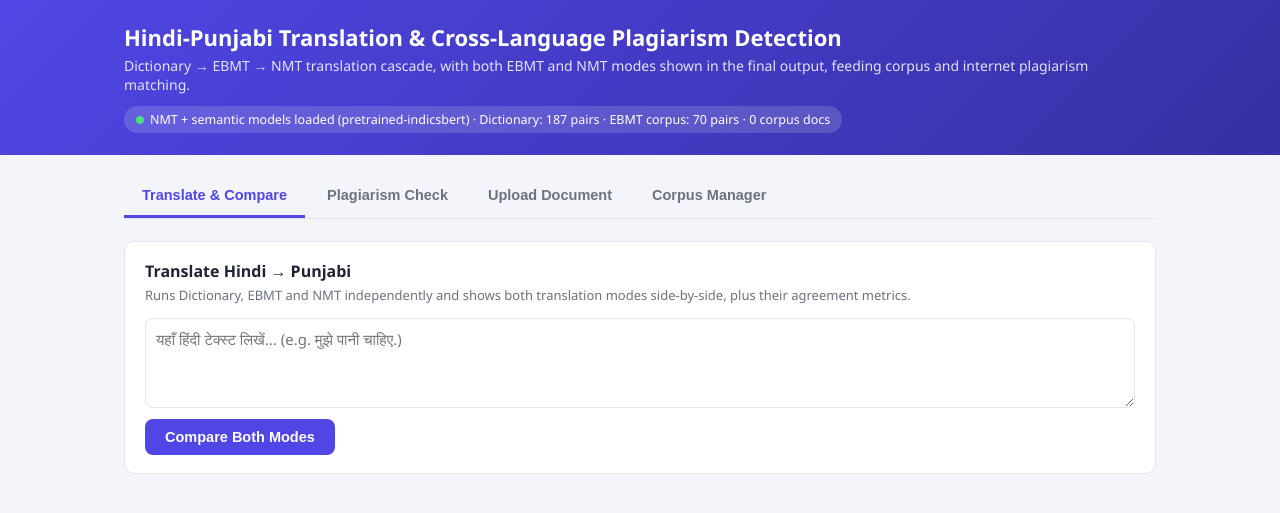
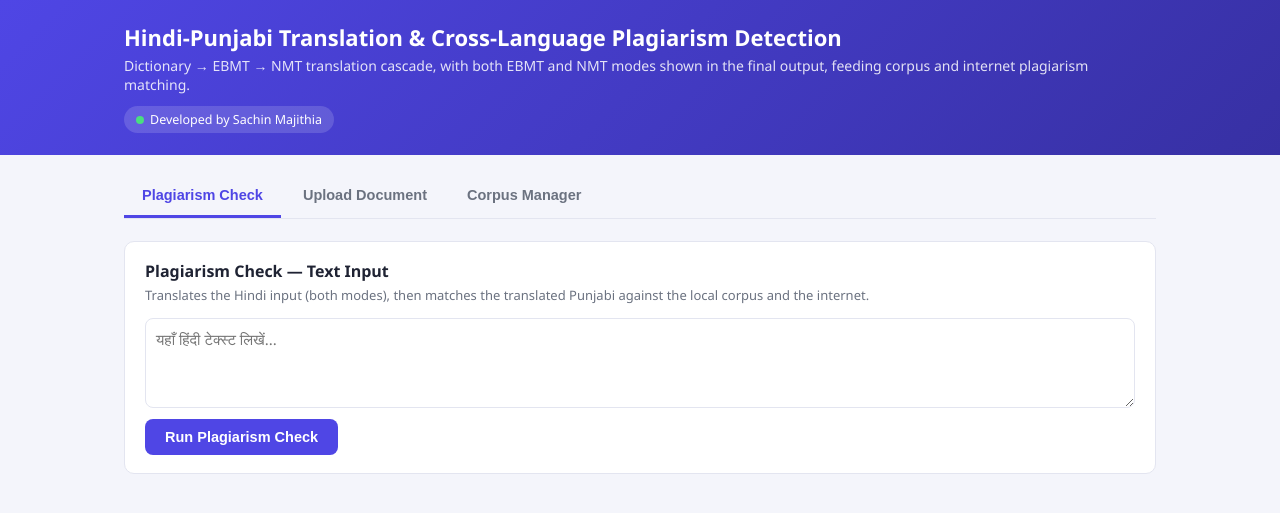
Before and after one commit to sachinmajithia/thesis, a Flask app: page / in a window 1280 px wide. Shown: the top 513 px of the page. Run offline with Flask 3, Linux system fonts and the light colour scheme.

Commit message:
Simplify UI/pipeline per latest requirements
- Internet search now only ever runs against the top corpus match's own
  text, and only when that match exceeds 50% similarity - the
  Hindi-input-text and translated-text internet searches are removed.
- File-based corpus uploads always use the file name as the title (drop
  the optional title override).
- Add a manual "Add to Corpus via Text" form (Title textbox + Content
  textarea) that posts to the existing /api/corpus/add endpoint, with a
  client-generated unique filename derived from the title + timestamp.
- Remove the "Translate & Compare" tab (translation-mode comparison is
  still shown inline within Plagiarism Check results).
- Remove the "Also search with English translation" checkbox from both
  Plagiarism Check and Upload Document tabs; the pipeline keeps English-
  gloss search on by default without exposing it as a toggle.
- Replace the models/corpus-stats health line with "Developed by Sachin
  Majithia".

```diff
--- a/app.py
+++ b/app.py
@@ -1714,8 +1714,8 @@ def upload_document_corpus():
         if not allowed_file(file.filename):
             return jsonify({'success': False, 'error': f'File type not allowed. Allowed: {", ".join(app.config["ALLOWED_EXTENSIONS"])}'}), 400
 
-        # Get metadata
-        title = request.form.get('title', file.filename)
+        # Get metadata - the file name is always used as the title
+        title = file.filename
         tags = request.form.getlist('tags')
 
         # Save uploaded file temporarily
@@ -1779,26 +1779,16 @@ def run_plagiarism_pipeline(hindi_text: str, use_sentence_search: bool = True) -
 
     corpus_matches = corpus_manager.search_corpus(translated_punjabi, top_k=10, threshold=0.55)
 
-    # =========== STEP 3: INTERNET SEARCH (GOOGLE) - HINDI INPUT + TRANSLATED TEXT ===========
-    print("\n[STEP 3] INTERNET SEARCH (GOOGLE) - HINDI INPUT TEXT")
-    print("-" * 80)
-
-    hindi_internet_matches = search_internet_google(hindi_text, max_results=5, use_sentence_search=use_sentence_search)
-
-    print("\n[STEP 3b] INTERNET SEARCH (GOOGLE) - TRANSLATED TEXT")
-    print("-" * 80)
-
-    translated_internet_matches = search_internet_google(translated_punjabi, max_results=5, use_sentence_search=use_sentence_search)
-
-    # =========== STEP 3c: INTERNET SEARCH (GOOGLE) - TOP CORPUS-MATCHED TEXT ===========
-    # If the corpus already found a semantically matching document, search
-    # the internet with THAT document's actual text rather than only our own
-    # translation - a corpus document is often itself sourced from a
-    # website, so its real wording is far more likely to be a verbatim (or
-    # near-verbatim) hit online than our machine-translated Punjabi is.
+    # =========== STEP 3: INTERNET SEARCH (GOOGLE) - CORPUS-MATCHED TEXT ONLY ===========
+    # Only search the internet when the corpus already found a strong (>50%)
+    # semantic match, and always search with THAT document's own text rather
+    # than the raw Hindi input or our own translation - a corpus document is
+    # often itself sourced from a website, so its real wording is far more
+    # likely to be a verbatim (or near-verbatim) hit online.
+    CORPUS_MATCH_INTERNET_THRESHOLD = 0.5
     corpus_matched_internet_matches = []
-    if corpus_matches:
-        print("\n[STEP 3c] INTERNET SEARCH (GOOGLE) - CORPUS-MATCHED TEXT")
+    if corpus_matches and corpus_matches[0]['similarity'] > CORPUS_MATCH_INTERNET_THRESHOLD:
+        print("\n[STEP 3] INTERNET SEARCH (GOOGLE) - CORPUS-MATCHED TEXT (>50% SIMILARITY)")
         print("-" * 80)
 
         top_corpus_match = corpus_matches[0]
@@ -1814,14 +1804,8 @@ def run_plagiarism_pipeline(hindi_text: str, use_sentence_search: bool = True) -
             use_sentence_search=use_sentence_search
         )
 
-    total_internet_matches = (
-        len(hindi_internet_matches) + len(translated_internet_matches) + len(corpus_matched_internet_matches)
-    )
-    highest_internet_similarity = max(
-        max([m['similarity'] for m in hindi_internet_matches], default=0),
-        max([m['similarity'] for m in translated_internet_matches], default=0),
-        max([m['similarity'] for m in corpus_matched_internet_matches], default=0)
-    )
+    total_internet_matches = len(corpus_matched_internet_matches)
+    highest_internet_similarity = max([m['similarity'] for m in corpus_matched_internet_matches], default=0)
 
     #=========== PREPARE RESPONSE ===========
     processing_time = (datetime.now() - start_time).total_seconds()
@@ -1842,31 +1826,15 @@ def run_plagiarism_pipeline(hindi_text: str, use_sentence_search: bool = True) -
             'max_similarity': max([m['similarity'] for m in corpus_matches], default=0)
         },
 
-        # Internet Results - three separate top-5 lists: searched with the
-        # original Hindi input, with the translated text, and (when a corpus
-        # match exists) with that corpus document's own text. 'matches' is
-        # also kept as a flat combined list for callers that still expect
-        # the pre-existing single-array shape.
+        # Internet Results - only ever searched using the top corpus match's
+        # own text (when corpus similarity is >50%). 'matches' is also kept
+        # as a flat list for callers that expect that shape.
         'internet_results': {
-            'matches': sorted(
-                hindi_internet_matches + translated_internet_matches + corpus_matched_internet_matches,
-                key=lambda m: m['similarity'],
-                reverse=True
-            ),
-            'hindi_results': {
-                'total_matches': len(hindi_internet_matches),
-                'matches': hindi_internet_matches[:5],
-                'max_similarity': max([m['similarity'] for m in hindi_internet_matches], default=0)
-            },
-            'translated_results': {
-                'total_matches': len(translated_internet_matches),
-                'matches': translated_internet_matches[:5],
-                'max_similarity': max([m['similarity'] for m in translated_internet_matches], default=0)
-            },
+            'matches': corpus_matched_internet_matches,
             'corpus_matched_results': {
                 'total_matches': len(corpus_matched_internet_matches),
                 'matches': corpus_matched_internet_matches[:5],
-                'max_similarity': max([m['similarity'] for m in corpus_matched_internet_matches], default=0)
+                'max_similarity': highest_internet_similarity
             },
             'total_matches': total_internet_matches,
             'max_similarity': highest_internet_similarity,
--- a/templates/integrated_index.html
+++ b/templates/integrated_index.html
@@ -157,32 +157,17 @@
 
 <div class="container">
   <nav class="tabs">
-    <button class="tab-btn active" data-tab="translate">Translate &amp; Compare</button>
-    <button class="tab-btn" data-tab="check">Plagiarism Check</button>
+    <button class="tab-btn active" data-tab="check">Plagiarism Check</button>
     <button class="tab-btn" data-tab="upload">Upload Document</button>
     <button class="tab-btn" data-tab="corpus">Corpus Manager</button>
   </nav>
 
-  <!-- ============ TAB: TRANSLATE & COMPARE ============ -->
-  <div class="tab-panel active" id="tab-translate">
-    <div class="card">
-      <h2>Translate Hindi → Punjabi</h2>
-      <p class="hint">Runs Dictionary, EBMT and NMT independently and shows both translation modes side-by-side, plus their agreement metrics.</p>
-      <textarea id="translateInput" placeholder="यहाँ हिंदी टेक्स्ट लिखें... (e.g. मुझे पानी चाहिए.)"></textarea>
-      <br>
-      <button class="primary" id="btnCompare" onclick="runCompare()">Compare Both Modes</button>
-      <div class="loading" id="compareLoading" style="display:none;">Translating…</div>
-    </div>
-    <div id="compareResult"></div>
-  </div>
-
   <!-- ============ TAB: PLAGIARISM CHECK (TEXT) ============ -->
-  <div class="tab-panel" id="tab-check">
+  <div class="tab-panel active" id="tab-check">
     <div class="card">
       <h2>Plagiarism Check — Text Input</h2>
       <p class="hint">Translates the Hindi input (both modes), then matches the translated Punjabi against the local corpus and the internet.</p>
       <textarea id="checkInput" placeholder="यहाँ हिंदी टेक्स्ट लिखें..."></textarea><br>
-      <label class="check"><input type="checkbox" id="checkSentenceSearch" checked> Also search with English translation (widens open-web matches)</label><br>
       <button class="primary" id="btnCheck" onclick="runPlagiarismCheck()">Run Plagiarism Check</button>
       <div class="loading" id="checkLoading" style="display:none;">Running translation + corpus + internet search…</div>
     </div>
@@ -196,7 +181,6 @@
       <p class="hint">Upload a .txt, .pdf, .docx or .doc file. The extracted text runs through the full translation + corpus + internet pipeline.</p>
       <div class="drop-zone" id="dropZonePlag">Drag &amp; drop a file here, or click to choose one<br><input type="file" id="fileInputPlag" accept=".txt,.pdf,.docx,.doc" style="display:none;"></div>
       <div id="filenameChipPlag"></div>
-      <label class="check"><input type="checkbox" id="uploadSentenceSearch" checked> Also search with English translation (widens open-web matches)</label><br>
       <button class="primary" id="btnUploadCheck" onclick="runUploadPlagiarism()">Upload &amp; Check</button>
       <div class="loading" id="uploadCheckLoading" style="display:none;">Extracting text and running full check…</div>
     </div>
@@ -204,15 +188,27 @@
 
     <div class="card">
       <h2>Add a Document to the Corpus</h2>
-      <p class="hint">Adds this document to the reference corpus used for future plagiarism matching.</p>
+      <p class="hint">Adds this document to the reference corpus used for future plagiarism matching. The file name is used as the title.</p>
       <div class="drop-zone" id="dropZoneCorpus">Drag &amp; drop a file here, or click to choose one<br><input type="file" id="fileInputCorpus" accept=".txt,.pdf,.docx,.doc" style="display:none;"></div>
       <div id="filenameChipCorpus"></div>
       <br>
-      <input type="text" id="corpusTitle" placeholder="Title (optional)">
       <input type="text" id="corpusTags" placeholder="Tags, comma separated (optional)">
       <br>
       <button class="primary" id="btnUploadCorpus" onclick="runUploadCorpus()">Add to Corpus</button>
       <div id="uploadCorpusStatus"></div>
+    </div>
+
+    <div class="card">
+      <h2>Add to Corpus via Text</h2>
+      <p class="hint">Add a corpus entry directly by typing a title and pasting its content, without uploading a file.</p>
+      <input type="text" id="corpusTextTitle" placeholder="Title" style="width:100%;">
+      <br><br>
+      <textarea id="corpusTextContent" placeholder="Paste or type the document content here..."></textarea>
+      <br>
+      <input type="text" id="corpusTextTags" placeholder="Tags, comma separated (optional)">
+      <br>
+      <button class="primary" id="btnAddCorpusText" onclick="runAddCorpusText()">Add to Corpus</button>
+      <div id="addCorpusTextStatus"></div>
     </div>
   </div>
 
@@ -319,21 +315,16 @@ async function loadHealth() {
     const h = await res.json();
     const dot = document.getElementById('healthDot');
     const text = document.getElementById('healthText');
-    if (h.models_loaded) {
-      dot.className = 'dot on';
-      text.textContent = `NMT + semantic models loaded (${h.semantic_model_source || 'unknown source'}) · Dictionary: ${h.dictionary_size} pairs · EBMT corpus: ${h.ebmt_corpus_size} pairs · ${h.corpus_size} corpus docs`;
-    } else {
-      dot.className = 'dot off';
-      text.textContent = `Running in Dictionary + EBMT fallback mode (NMT model not loaded) · Dictionary: ${h.dictionary_size} pairs · EBMT corpus: ${h.ebmt_corpus_size} pairs · ${h.corpus_size} corpus docs`;
-    }
+    dot.className = h.models_loaded ? 'dot on' : 'dot off';
+    text.textContent = 'Developed by Sachin Majithia';
   } catch (e) {
-    document.getElementById('healthText').textContent = 'Could not reach server health endpoint.';
+    document.getElementById('healthText').textContent = 'Developed by Sachin Majithia';
   }
 }
 loadHealth();
 
 // ---------------------------------------------------------------------------
-// Translation modes rendering (shared by Translate tab and Plagiarism Check tab)
+// Translation modes rendering (shared within Plagiarism Check tab results)
 // ---------------------------------------------------------------------------
 function methodBadge(method) {
   const map = { Dictionary: 'blue', EBMT: 'teal', NMT: 'green', None: 'gray' };
@@ -377,25 +368,6 @@ function renderModesHtml(modes) {
         <div class="metric-box"><div class="label">Recommended Method</div><div class="value" style="font-size:16px;">${escapeHtml(rec.method)}</div></div>
       </div>
     </div>`;
-}
-
-async function runCompare() {
-  const hindiText = document.getElementById('translateInput').value.trim();
-  const out = document.getElementById('compareResult');
-  const loading = document.getElementById('compareLoading');
-  if (!hindiText) { out.innerHTML = `<div class="status-msg err">Please enter some Hindi text.</div>`; return; }
-  document.getElementById('btnCompare').disabled = true;
-  loading.style.display = 'block';
-  out.innerHTML = '';
-  try {
-    const data = await postJSON('/api/translate/compare', {hindi_text: hindiText});
-    out.innerHTML = renderModesHtml(data);
-  } catch (e) {
-    out.innerHTML = `<div class="status-msg err">${escapeHtml(e.message)}</div>`;
-  } finally {
-    loading.style.display = 'none';
-    document.getElementById('btnCompare').disabled = false;
-  }
 }
 
 // ---------------------------------------------------------------------------
@@ -461,25 +433,7 @@ function renderPlagiarismResult(data) {
   }
   html += `</div>`;
 
-  const hindiInternet = internet.hindi_results || {matches: [], total_matches: 0};
-  const translatedInternet = internet.translated_results || {matches: [], total_matches: 0};
   const corpusMatchedInternet = internet.corpus_matched_results || {matches: [], total_matches: 0};
-
-  html += `<div class="card"><h2>Internet Matches — Hindi Input Text (${hindiInternet.total_matches}) ${badge(internet.search_method, 'blue')}</h2>`;
-  if (hindiInternet.matches && hindiInternet.matches.length) {
-    html += hindiInternet.matches.slice(0, 5).map(renderInternetMatch).join('');
-  } else {
-    html += `<div class="empty-state">No internet matches found for the Hindi input text.</div>`;
-  }
-  html += `</div>`;
-
-  html += `<div class="card"><h2>Internet Matches — Translated Text (${translatedInternet.total_matches}) ${badge(internet.search_method, 'blue')}</h2>`;
-  if (translatedInternet.matches && translatedInternet.matches.length) {
-    html += translatedInternet.matches.slice(0, 5).map(renderInternetMatch).join('');
-  } else {
-    html += `<div class="empty-state">No internet matches found for the translated text.</div>`;
-  }
-  html += `</div>`;
 
   html += `<div class="card"><h2>Internet Matches — Corpus-Matched Content (${corpusMatchedInternet.total_matches}) ${badge(internet.search_method, 'blue')}</h2>`;
   html += `<p class="hint">Searched using the top corpus match's own text, since it may itself be sourced from a website - more likely to be a verbatim web hit than our own translation.</p>`;
@@ -495,7 +449,6 @@ function renderPlagiarismResult(data) {
 
 async function runPlagiarismCheck() {
   const hindiText = document.getElementById('checkInput').value.trim();
-  const useSentenceSearch = document.getElementById('checkSentenceSearch').checked;
   const out = document.getElementById('checkResult');
   const loading = document.getElementById('checkLoading');
   if (!hindiText) { out.innerHTML = `<div class="status-msg err">Please enter some Hindi text.</div>`; return; }
@@ -503,7 +456,7 @@ async function runPlagiarismCheck() {
   loading.style.display = 'block';
   out.innerHTML = '';
   try {
-    const data = await postJSON('/api/plagiarism-check/text', {hindi_text: hindiText, use_sentence_search: useSentenceSearch});
+    const data = await postJSON('/api/plagiarism-check/text', {hindi_text: hindiText});
     out.innerHTML = renderPlagiarismResult(data);
   } catch (e) {
     out.innerHTML = `<div class="status-msg err">${escapeHtml(e.message)}</div>`;
@@ -545,10 +498,8 @@ async function runUploadPlagiarism() {
   const out = document.getElementById('uploadCheckResult');
   const loading = document.getElementById('uploadCheckLoading');
   if (!input.files.length) { out.innerHTML = `<div class="status-msg err">Please choose a file first.</div>`; return; }
-  const useSentenceSearch = document.getElementById('uploadSentenceSearch').checked;
   const fd = new FormData();
   fd.append('file', input.files[0]);
-  fd.append('use_sentence_search', useSentenceSearch ? 'true' : 'false');
 
   document.getElementById('btnUploadCheck').disabled = true;
   loading.style.display = 'block';
@@ -573,7 +524,6 @@ async function runUploadCorpus() {
   if (!input.files.length) { statusEl.innerHTML = `<div class="status-msg err">Please choose a file first.</div>`; return; }
   const fd = new FormData();
   fd.append('file', input.files[0]);
-  fd.append('title', document.getElementById('corpusTitle').value);
   const tags = document.getElementById('corpusTags').value.split(',').map(t => t.trim()).filter(Boolean);
   tags.forEach(t => fd.append('tags', t));
 
@@ -586,6 +536,36 @@ async function runUploadCorpus() {
     statusEl.innerHTML = `<div class="status-msg err">${escapeHtml(e.message)}</div>`;
   } finally {
     document.getElementById('btnUploadCorpus').disabled = false;
+  }
+}
+
+async function runAddCorpusText() {
+  const titleEl = document.getElementById('corpusTextTitle');
+  const contentEl = document.getElementById('corpusTextContent');
+  const statusEl = document.getElementById('addCorpusTextStatus');
+  const title = titleEl.value.trim();
+  const content = contentEl.value.trim();
+  if (!title) { statusEl.innerHTML = `<div class="status-msg err">Please enter a title.</div>`; return; }
+  if (!content) { statusEl.innerHTML = `<div class="status-msg err">Please enter some content.</div>`; return; }
+  const tags = document.getElementById('corpusTextTags').value.split(',').map(t => t.trim()).filter(Boolean);
+  // Filename must be unique per corpus entry - derive one from the title
+  // plus a timestamp so repeated/duplicate titles don't collide.
+  const filename = title.replace(/[^\w\-]+/g, '_').slice(0, 60) + '_' + Date.now() + '.txt';
+
+  document.getElementById('btnAddCorpusText').disabled = true;
+  statusEl.innerHTML = `<div class="loading">Adding and embedding…</div>`;
+  try {
+    const data = await postJSON('/api/corpus/add', {filename, title, content, tags});
+    statusEl.innerHTML = `<div class="status-msg ${data.success ? 'ok' : 'err'}">${escapeHtml(data.message || data.error)} (corpus size: ${data.corpus_size})</div>`;
+    if (data.success) {
+      titleEl.value = '';
+      contentEl.value = '';
+      document.getElementById('corpusTextTags').value = '';
+    }
+  } catch (e) {
+    statusEl.innerHTML = `<div class="status-msg err">${escapeHtml(e.message)}</div>`;
+  } finally {
+    document.getElementById('btnAddCorpusText').disabled = false;
   }
 }
 
```
